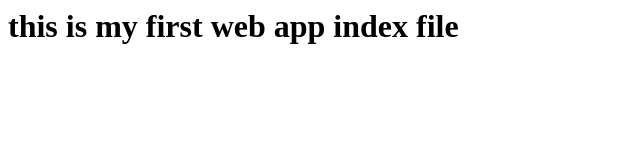
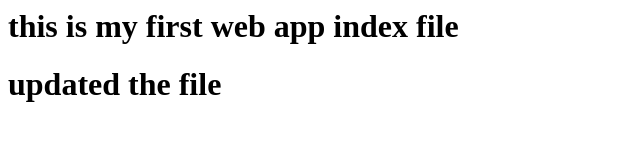
Before and after one commit to DnyanGitHub/Webapp, a plain HTML site: page index.html in a window 1280 px wide. Shown: the whole page, without its empty margins (0-640 px from the left). Drawn offline with Linux system fonts and the light colour scheme.

Commit message:
updated index file

```diff
--- a/index.html
+++ b/index.html
@@ -1 +1,2 @@
 <h1> this is my first web app index file </h1>
+	<h1> updated the file </h1>
```
